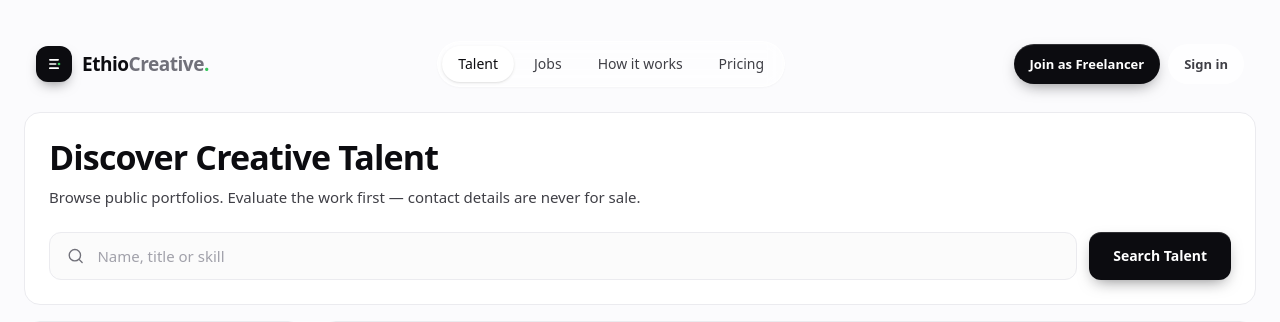
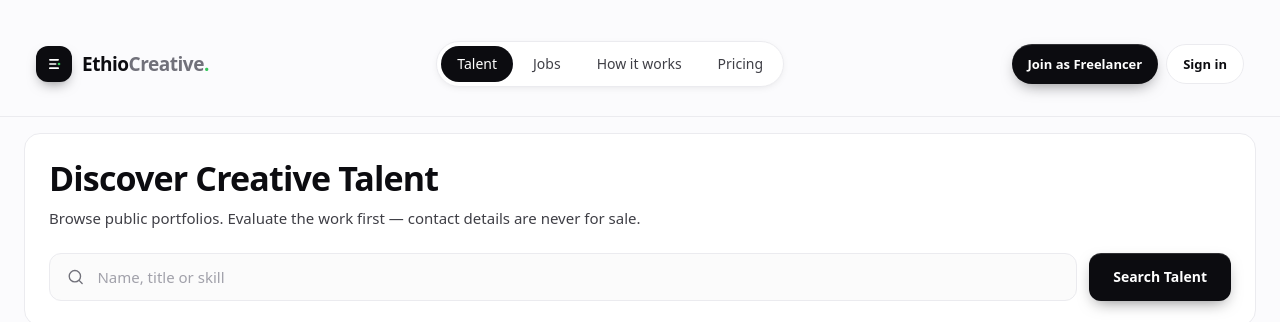
Before and after one commit to Eyuel-M/Ethio-Creative-portfolio, a Laravel app: page /freelancers in a window 1280 px wide. Shown: the top 322 px of the page. Run offline with Laravel 12, Linux system fonts and the light colour scheme; data that the repository does not hold is empty; style sheets or scripts are compiled from the project's sources; parts of the project's set-up code (start-up, migrations or seed data) failed here and were passed over; some web fonts are replaced.

Commit message:
Give the visitor top bar contrast on plain pages
Co-Authored-By: Claude Opus 5.5 <noreply@anthropic.com>
Claude-Session: https://claude.ai/code/session_015o4g6fqsH6H3FWkAbH3DUT

```diff
--- a/resources/views/components/layouts/public.blade.php
+++ b/resources/views/components/layouts/public.blade.php
@@ -4,12 +4,12 @@
 <head>@include('partials.head', ['title' => $title])</head>
 <body class="min-h-screen bg-[#fbfbfd]" x-data="{ nav: false }">
 {{-- Top bar: same unboxed look everywhere, inset from the top edge (inside the hero card on the home page). --}}
-<header class="{{ $hero ? 'absolute inset-x-0 top-0' : 'relative' }} z-30 px-3 pt-6 sm:px-4 sm:pt-8">
+<header class="{{ $hero ? 'absolute inset-x-0 top-0' : 'relative border-b border-line pb-5' }} z-30 px-3 pt-6 sm:px-4 sm:pt-8">
     <div class="mx-auto flex h-16 max-w-[1320px] items-center justify-between gap-4 px-4 sm:mx-4 sm:px-5 lg:mx-auto">
         <x-logo/>
-        <nav class="hidden items-center gap-1 rounded-full border border-white/70 bg-white/60 p-1 text-sm shadow-[0_1px_2px_rgba(0,0,0,.03)] backdrop-blur md:flex">
+        <nav class="hidden items-center gap-1 rounded-full border border-line bg-white p-1 text-sm shadow-[0_2px_10px_-4px_rgba(12,12,16,.15)] md:flex">
             @foreach([['Talent', 'freelancers.index'], ['Jobs', 'jobs.index'], ['How it works', 'how'], ['Pricing', 'pricing']] as [$label, $route])
-                <a href="{{ route($route) }}" class="rounded-full px-4 py-2 {{ request()->routeIs($route) ? 'bg-white font-medium text-ink shadow-sm' : 'text-ink-soft hover:text-ink' }}">{{ $label }}</a>
+                <a href="{{ route($route) }}" class="rounded-full px-4 py-2 transition {{ request()->routeIs($route) ? 'bg-ink font-medium text-white' : 'text-ink-soft hover:bg-zinc-100 hover:text-ink' }}" @if(request()->routeIs($route)) aria-current="page" @endif>{{ $label }}</a>
             @endforeach
         </nav>
         <div class="hidden items-center gap-2 md:flex">
@@ -17,7 +17,7 @@
                 <a href="{{ route('dashboard') }}" class="btn btn-dark btn-pill h-10">Dashboard</a>
             @else
                 <a href="{{ route('register', ['role' => 'freelancer']) }}" class="btn btn-dark btn-pill h-10 text-[13px]">Join as Freelancer</a>
-                <a href="{{ route('login') }}" class="btn btn-pill h-10 bg-white/80 text-[13px] text-ink-soft hover:text-ink">Sign in</a>
+                <a href="{{ route('login') }}" class="btn btn-pill h-10 border border-line bg-white text-[13px] text-ink hover:bg-zinc-50">Sign in</a>
             @endauth
         </div>
         <button class="rounded-lg p-2 md:hidden" @click="nav = !nav" aria-label="Menu"><x-icon name="menu"/></button>
```
